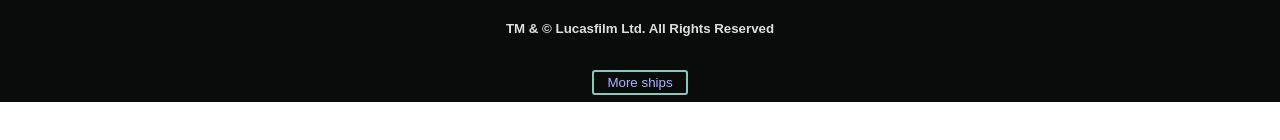
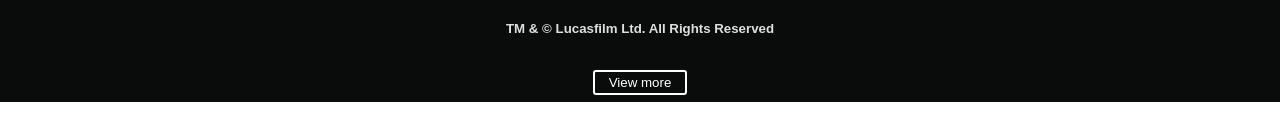
Before and after one commit to DreaRuiz/StarWars, a React (Vite) app: page / in a window 1280 px wide. Shown: the part 300-440 px from the top of the page. Built offline with nearby package versions, Linux system fonts and the light colour scheme; no server answers.

Commit message:
Exercici 6

```diff
--- a/src/context/ShipContext.jsx
+++ b/src/context/ShipContext.jsx
@@ -37,7 +37,7 @@
   return (
     <ShipContext.Provider value={Ships}>
       <App />
-      <Button onClick={() => sumPage()}> More ships </Button>
+      <Button onClick={() => sumPage()}> View more </Button>
     </ShipContext.Provider>
   );
 };
--- a/src/index.css
+++ b/src/index.css
@@ -1,6 +1,6 @@
 
 :root {
-  font-family: 'Jura', sans-serif;
+  font-family: "Jura", sans-serif;
   font-size: 16px;
   line-height: 24px;
   justify-content: center;
@@ -96,6 +96,17 @@
   text-decoration: none;
 }
 
+a {
+  text-decoration: none;
+}
+
+/* Register */
+.link {
+  color: white;
+  font-weight: 600;
+  text-decoration: none;
+}
+
 
 
 
--- a/src/pages/Login.jsx
+++ b/src/pages/Login.jsx
@@ -2,7 +2,7 @@
 import { Footer } from "../components/Footer";
 import { Header } from "../components/Header";
 import { Link, useNavigate } from "react-router-dom";
-import { Button } from "../styles/Styled";
+import { Button, Input } from "../styles/Styled";
 // Components de Firebase
 import { signInWithEmailAndPassword } from "firebase/auth";
 import { auth } from "../config/firebase";
@@ -40,14 +40,14 @@
         <h2>Enter your email adress</h2>
         <form>
           <div>
-            <input
+            <Input
               type="email"
               placeholder="Enter email"
               autoComplete="on"
               required
               onChange={(e) => setEmail(e.target.value)}
             />
-            <input
+            <Input
               type="password"
               placeholder="Enter password"
               minLength="6"
@@ -61,7 +61,7 @@
           </Button>
           <p>
             Don’t have an account yet?
-            <Link to="/register/"> Sign up </Link>
+            <Link  className="link" to="/register/"> Sign up </Link>
           </p>
         </form>
       </div>
--- a/src/pages/Register.jsx
+++ b/src/pages/Register.jsx
@@ -2,6 +2,7 @@
 import { Footer } from "../components/Footer";
 import { Header } from "../components/Header";
 import { useNavigate, Link } from "react-router-dom";
+import { Input, Button } from '../styles/Styled'
 
 // Components de Firebase
 import { createUserWithEmailAndPassword } from "firebase/auth";
@@ -9,6 +10,7 @@
 import { ref, set, onValue } from "firebase/database";
 
 export function Register() {
+
   const navigate = useNavigate();
   // ESTATS
   const [firstName, setFirstName] = useState(" ");
@@ -18,6 +20,7 @@
 
   // CREACIÓ D'UN NOU USER & VALIDACIÓ / ERROR
   const onSubmit = (e) => {
+    console.log("hellooo");
     e.preventDefault();
     createUserWithEmailAndPassword(auth, email, password)
       .then((userCredential) => {
@@ -39,7 +42,7 @@
       data = snapshot.val();
       console.log(data);
     });
-
+  };
   return (
     <>
       <Header />
@@ -48,25 +51,25 @@
         <h2>Create your account</h2>
         <form>
           <div>
-              <input
+            <Input
               type="text"
               placeholder="First name"
               required
               onChange={(e) => setFirstName(e.target.value)}
             />
-              <input
+            <Input
               type="text"
               placeholder="Last name"
               required
               onChange={(e) => setLastName(e.target.value)}
             />
-              <input
+            <Input
               type="email"
               placeholder="Email"
               required
               onChange={(e) => setEmail(e.target.value)}
             />
-              <input
+            <Input
               type="password"
               placeholder="Password"
               required
@@ -74,12 +77,13 @@
               onChange={(e) => setPassword(e.target.value)}
             />
           </div>
-            <button type="submit" onClick={onSubmit}>
+          <Button type="submit" onClick={onSubmit}>
             Sign up
-            </button>
+          </Button>
           <p>
             Already have an account?
-              <Link to="/login/"> Log in </Link>
+            <Link className="link" to="/login/"> Log in </Link>
+
           </p>
         </form>
       </div>
@@ -87,5 +91,4 @@
       <Footer />
     </>
   );
-  };
 }
--- a/src/styles/Styled.jsx
+++ b/src/styles/Styled.jsx
@@ -96,8 +96,18 @@
 export const Button = styled.button`
   background: transparent;
   border-radius: 3px;
-  border: 2px solid #86c8bc;
-  color: #b1b2ff;
+  border: 2px solid white;
+  color: white;
   margin: 0.5em 1em;
   padding: 0.25em 1em;
   `
+
+  export const Input = styled.input`
+  border: 1px solid white;
+  width: 300px;
+  border-radius: 4px;
+  display: flex;
+  margin: auto;
+  margin-bottom: 10px;
+  flexdirection: column;
+`;
```
Lines whose indentation alone changed are shown as unchanged.
